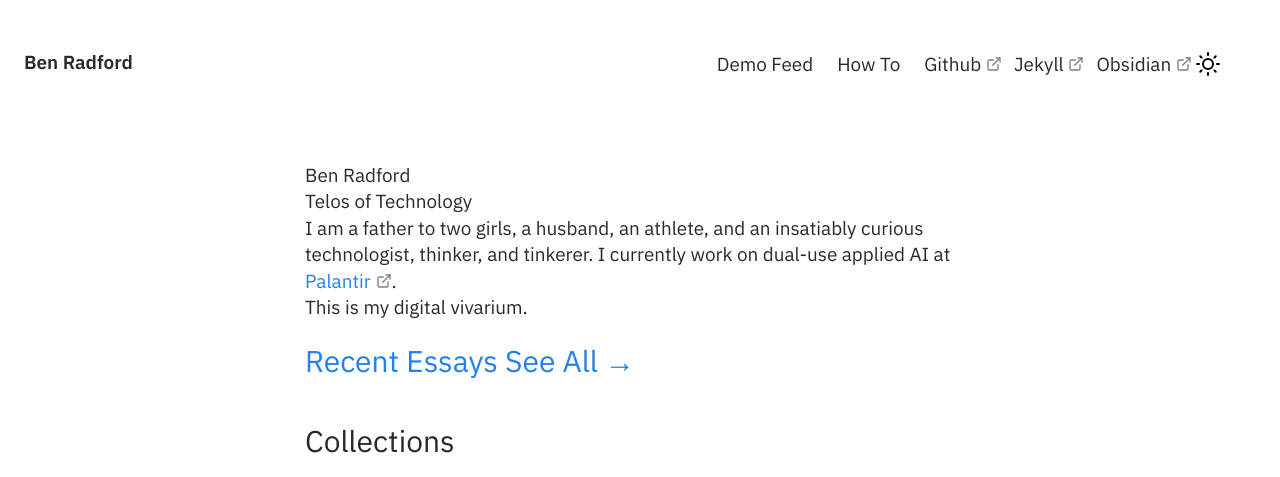
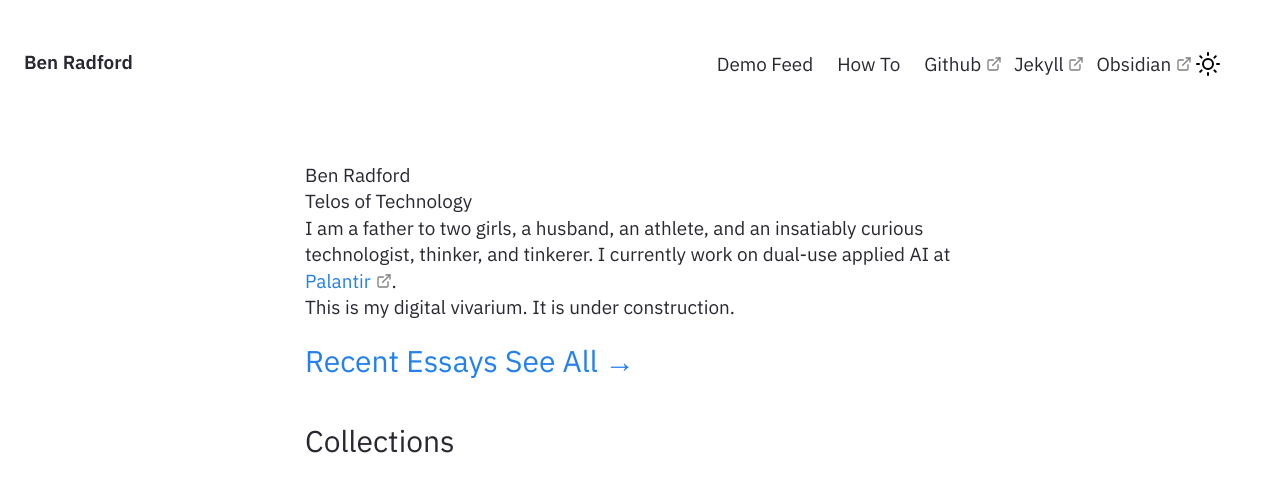
Before and after one commit to radfordben/radfordben.github.io, a Jekyll site: the page built from pages/index.md, in a window 1280 px wide, cut to the strip 0-477 px from the top of the page. Built offline with Jekyll 4.4.1, drawn with Linux system fonts in a browser that asks for light colours.

Commit message:
Update Homepage.html

```diff
--- a/_includes/Homepage.html
+++ b/_includes/Homepage.html
@@ -6,7 +6,7 @@
             I am a father to two girls, a husband, an athlete, and an insatiably curious technologist, thinker, and tinkerer. I currently work on dual-use applied AI at <a href="https://www.palantir.com/">Palantir</a>.
     </div>
     <div class="home-content no-padding">
-            This is my digital vivarium.</div>
+            This is my digital vivarium. It is under construction.</div>
 
 <div class="home-notes">
     <a href="{{'/notes' | relative_url}}">
```
